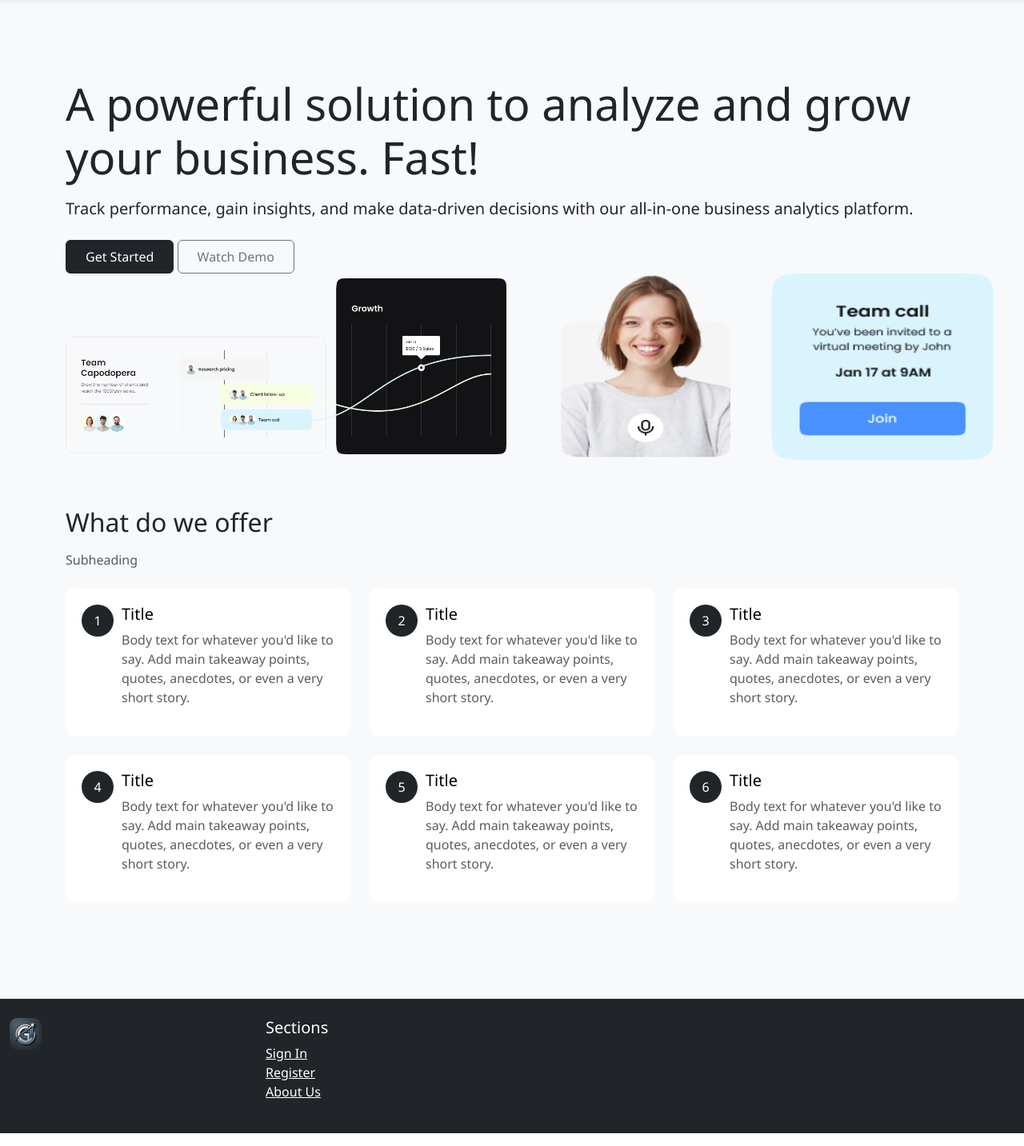
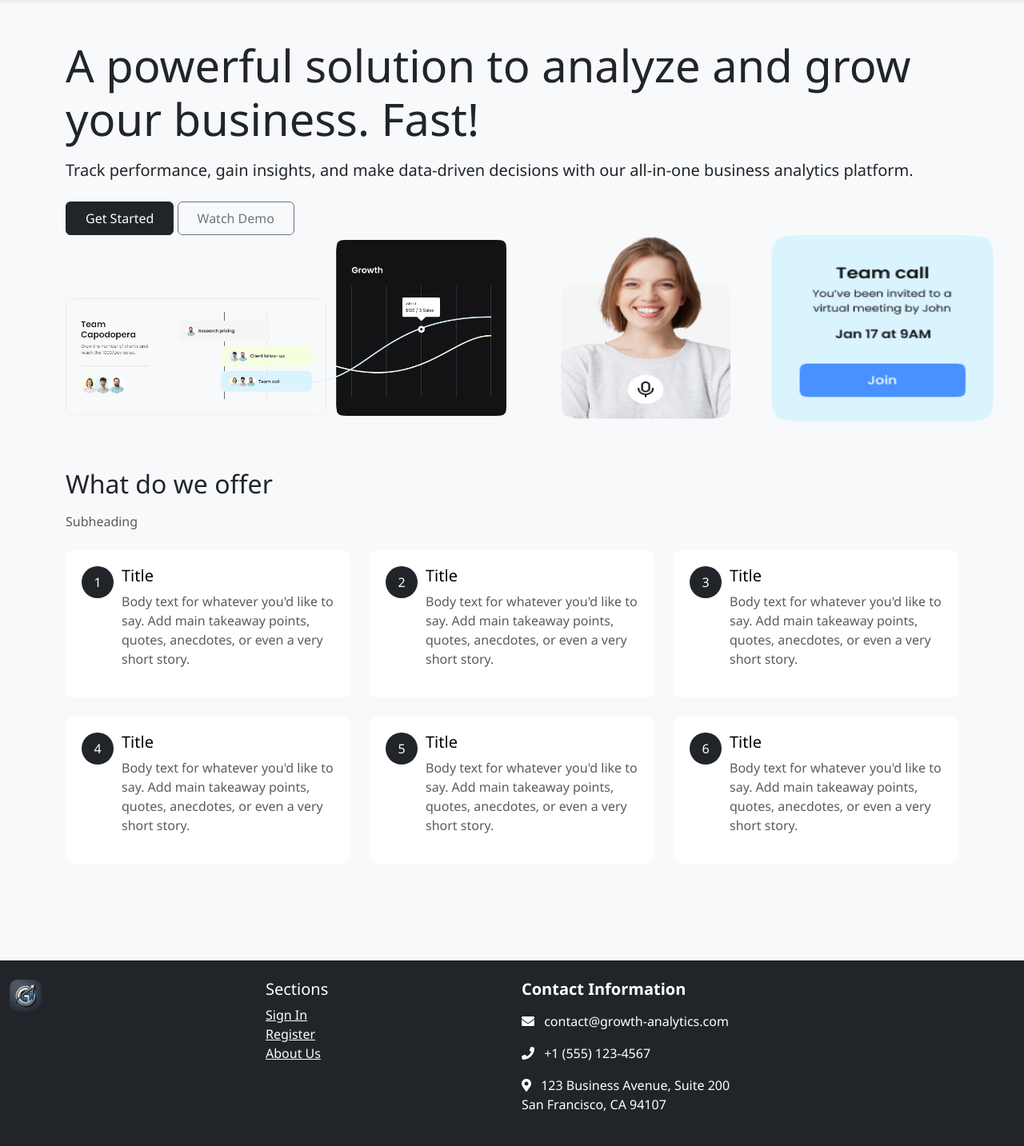
Before and after one commit to Munaikh/Django-project, a Django app: page / in a window 1280 px wide. Shown: the part 73-1506 px from the top of the page at 80% size. Run offline with Django 3.2, Linux system fonts and the light colour scheme.

Commit message:
url clearing, hovers, shadows, footer contact

```diff
--- a/project_design/growth_app/templates/growth_app/base.html
+++ b/project_design/growth_app/templates/growth_app/base.html
@@ -80,7 +80,7 @@
                         <img src="{% static 'images/growth-logo.png' %}" alt="Growth" width="40" height="40">
                     </div>
                 </div>
-                <div class="col-md-9">
+                <div class="col-md-3">
                     <h5 class="text-white">Sections</h5>
                     <ul class="list-unstyled">
                         {% if user.is_authenticated %}
@@ -93,6 +93,12 @@
                         <li><a href="{% url 'about_us' %}" class="text-white">About Us</a></li>
                     </ul>
                 </div>
+                <div class="col-md-3 text-white">
+                <h5 class="fw-bold mb-3">Contact Information</h5>
+                <p><i class="fas fa-envelope me-2 text-white"></i> <a href="mailto:contact@growth-analytics.com" class="text-decoration-none text-white">contact@growth-analytics.com</a></p>
+                <p><i class="fas fa-phone me-2 text-white"></i> +1 (555) 123-4567</p>
+                <p><i class="fas fa-map-marker-alt me-2 text-white"></i> 123 Business Avenue, Suite 200<br>San Francisco, CA 94107</p>
+                </div>
             </div>
         </div>
     </footer>
--- a/project_design/growth_app/templates/growth_app/businesses_list.html
+++ b/project_design/growth_app/templates/growth_app/businesses_list.html
@@ -39,7 +39,7 @@
         <div class="row">
             {% for business in businesses %}
                 <div class="col-md-4 mb-4">
-                    <div class="card h-100">
+                    <div class="card h-100 shadow-lg">
                         {% if business.logo %}
                             <img src="{{ business.logo.url }}" class="card-img-top" alt="{{ business.name }}" style="height: 200px; object-fit: cover;">
                         {% else %}
--- a/project_design/growth_app/templates/growth_app/landing_page.html
+++ b/project_design/growth_app/templates/growth_app/landing_page.html
@@ -4,7 +4,7 @@
 
 <div class="container py-5">
     <!-- Hero Section -->
-    <div class="row pt-5">
+    <div class="row">
         <div class="col-lg-12">
             <h1 class="display-4 font-weight-bold">A powerful solution to analyze and grow your business. Fast!</h1>
             <p class="lead mt-3 mb-4">Track performance, gain insights, and make data-driven decisions with our all-in-one business analytics platform.</p>
--- a/project_design/growth_app/urls.py
+++ b/project_design/growth_app/urls.py
@@ -20,7 +20,6 @@ urlpatterns = [
     # Business management
     path('businesses/', views.businesses_list, name='businesses_list'),
     path('businesses/add/', views.add_business, name='add_business'),
-    path('businesses/<int:business_id>/', views.business_detail, name='business_detail'),
     path('businesses/<int:business_id>/edit/', views.edit_business, name='edit_business'),
     path('businesses/<int:business_id>/delete/', views.delete_business, name='delete_business'),
 
--- a/project_design/growth_app/views.py
+++ b/project_design/growth_app/views.py
@@ -170,18 +170,6 @@ def add_business(request):
     else:
         form = BusinessForm()
     return render(request, "growth_app/add_business.html", {"form": form})
-
-
-def business_detail(request, business_id):
-    """Detail view for a specific business."""
-    business = get_object_or_404(Business, id=business_id)
-    sales_data = SalesData.objects.filter(business=business)
-    return render(
-        request,
-        "growth_app/business_detail.html",
-        {"business": business, "sales_data": sales_data},
-    )
-
 
 @login_required
 def edit_business(request, business_id):
--- a/project_design/static/css/style.css
+++ b/project_design/static/css/style.css
@@ -11,6 +11,11 @@ body {
 /* Header */
 header {
     border-bottom: 1px solid #e9ecef;
+}
+
+.nav-item:hover .nav-link{
+    background-color: white;
+    color: black !important;
 }
 
 /* Logo */
```
Also changed, not shown: project_design/growth_app/templates/growth_app/business_detail.html (deleted, +0 -19 lines).
